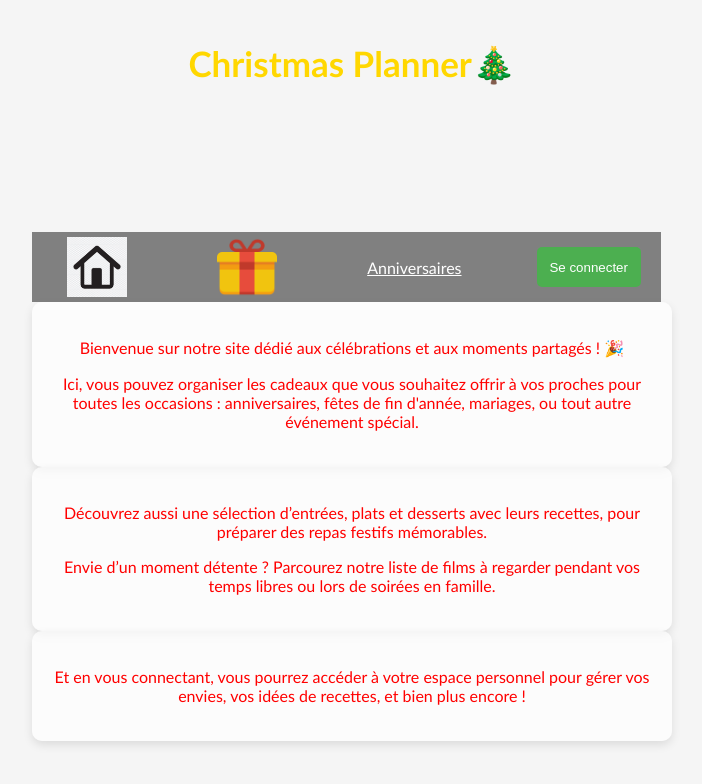
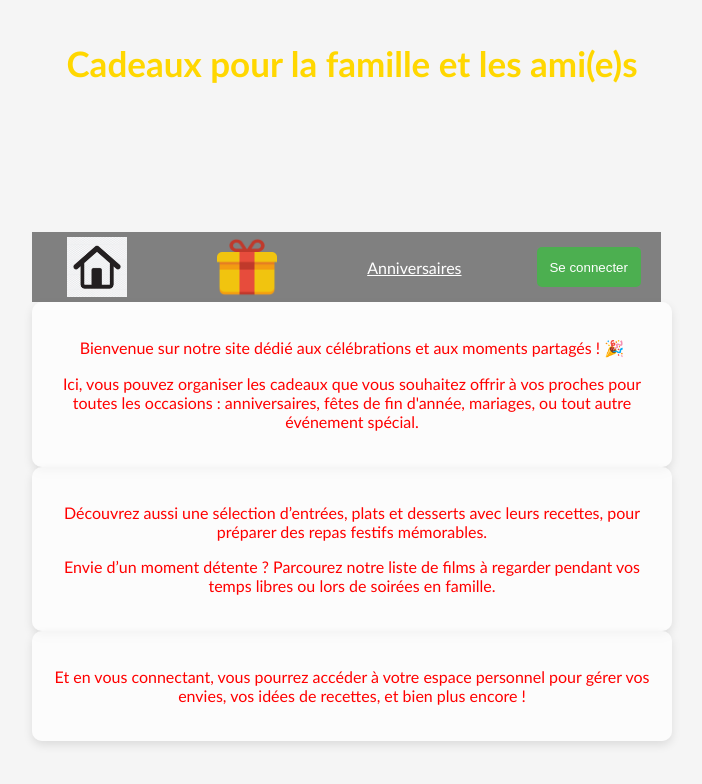
Before and after one commit to laurieswr/giftcadeaux, a React (Vite) app: page / in a window 1280 px wide. Shown: the top 784 px of the page, without its empty margins (288-990 px from the left). Built offline with nearby package versions, Linux system fonts and the light colour scheme.

Commit message:
changement de titre

```diff
--- a/src/header/header.jsx
+++ b/src/header/header.jsx
@@ -8,7 +8,7 @@ const Header = () => {
   return (
     <main className='main'>
       <div className="header">
-        <h1 className="title">Christmas Planner🎄</h1>
+        <h1 className="title">Cadeaux pour la famille et les ami(e)s</h1>
       </div>
     </main>
   );
```
